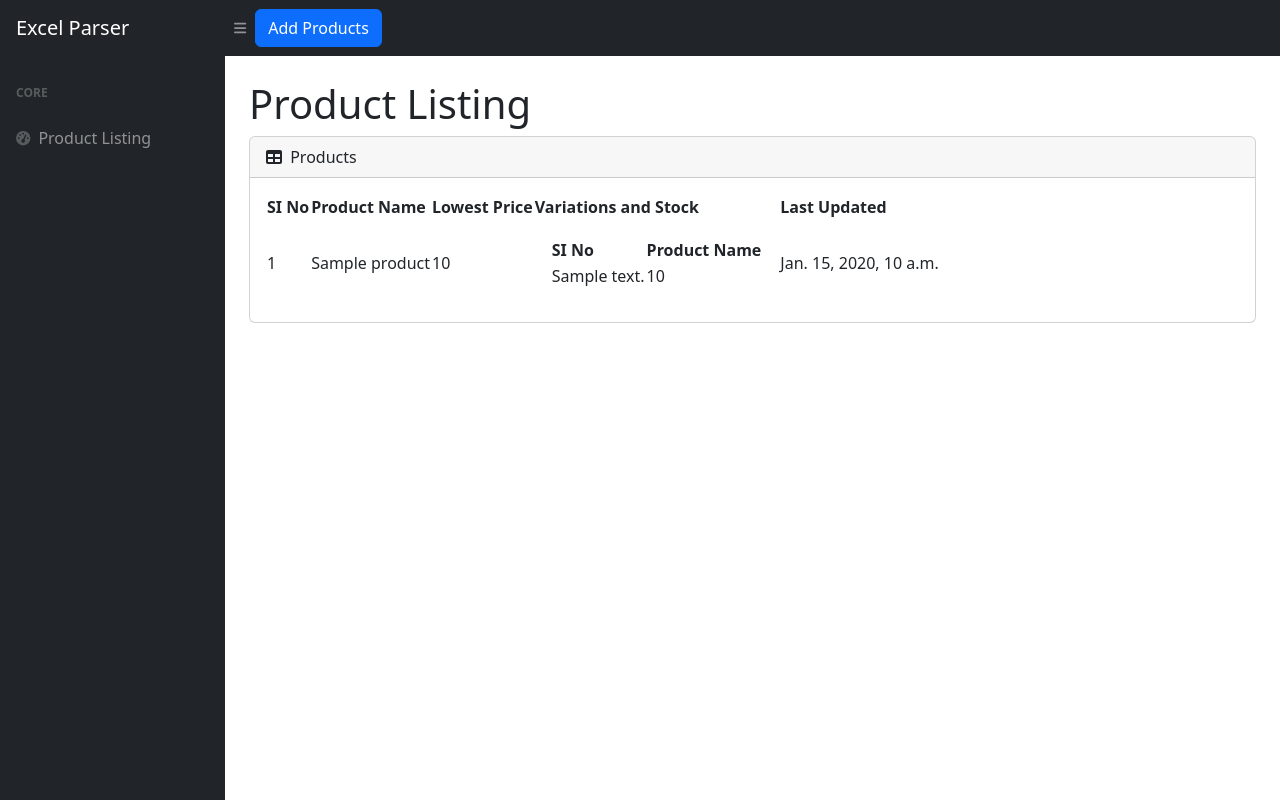
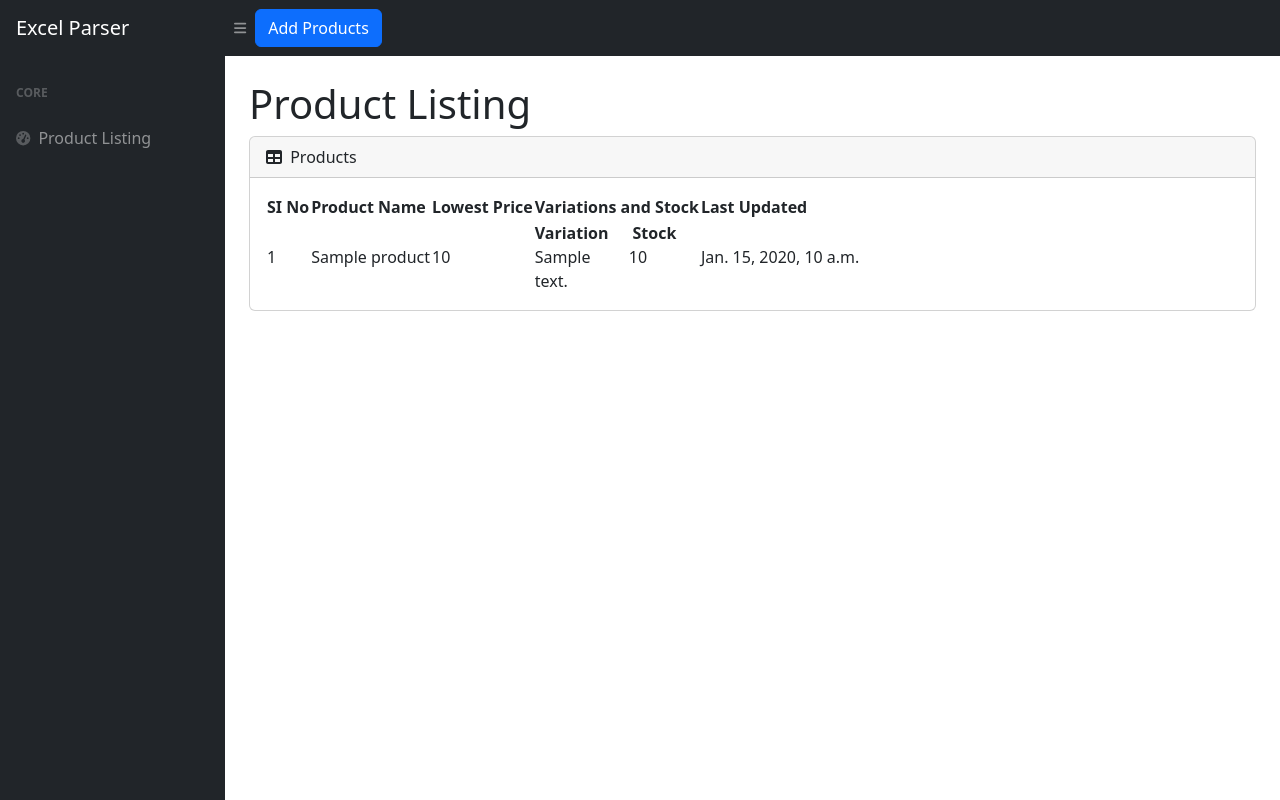
Before and after one commit to KevinKingslin/excelparser, a Django app: page / in a window 1280 px wide. Run offline with Django 4.2, Linux system fonts and the light colour scheme; tables that the repository leaves empty hold one stand-in row (values such as "Sample post"); some libraries are stand-ins or nearby versions.

Commit message:
Fixed add product bug

```diff
--- a/excelparser/static/excelparser/scripts.js
+++ b/excelparser/static/excelparser/scripts.js
@@ -1,49 +1,53 @@
-window.addEventListener('DOMContentLoaded', event => {
-
+window.addEventListener("DOMContentLoaded", (event) => {
     // Toggle the side navigation
-    const sidebarToggle = document.body.querySelector('#sidebarToggle');
+    const sidebarToggle = document.body.querySelector("#sidebarToggle");
     if (sidebarToggle) {
-        sidebarToggle.addEventListener('click', event => {
+        sidebarToggle.addEventListener("click", (event) => {
             event.preventDefault();
-            document.body.classList.toggle('sb-sidenav-toggled');
-            localStorage.setItem('sb|sidebar-toggle', document.body.classList.contains('sb-sidenav-toggled'));
+            document.body.classList.toggle("sb-sidenav-toggled");
+            localStorage.setItem(
+                "sb|sidebar-toggle",
+                document.body.classList.contains("sb-sidenav-toggled")
+            );
         });
     }
 
-    const datatablesSimple = document.getElementById('datatablesSimple');
+    const datatablesSimple = document.getElementById("datatablesSimple");
     if (datatablesSimple) {
         new simpleDatatables.DataTable(datatablesSimple);
     }
-
 });
 
-function addProducts(form){
-    event.preventDefault()
-    input = document.getElementById('excel_file')
-    const formData = new FormData()
+function addProducts() {
+    event.preventDefault();
+    input = document.getElementById("excel_file");
+    const formData = new FormData();
 
-    file = input.files[0]
+    file = input.files[0];
 
-    filetype = file.name.split('.').pop()
-    console.log(filetype)
-    if(filetype !== "xlsx"){
-        if(filetype !== "xls"){
-            alert("Invalid file type")
+    filetype = file.name.split(".").pop();
+    console.log(filetype);
+    if (filetype !== "xlsx") {
+        if (filetype !== "xls") {
+            alert("Invalid file type");
             return;
         }
     }
 
-    filesize = Math.round(file.size/1000000)
-    if(filesize > 2){
-        alert("File size greater than 2Mb")
+    filesize = Math.round(file.size / 1000000);
+    if (filesize > 2) {
+        alert("File size greater than 2Mb");
         return;
     }
 
-    formData.append('excel_file', input.files[0])
+    formData.append("excel_file", input.files[0]);
 
-    fetch('/addProducts',{
-        "method": 'POST',
-        "body": formData
-    })
-    window.location.reload();
+    fetch("/addProducts", {
+        method: "POST",
+        body: formData,
+    });
+
+    setTimeout(function(){
+        window.location.reload();
+     }, 1000);
 }
--- a/excelparser/templates/excelparser/index.html
+++ b/excelparser/templates/excelparser/index.html
@@ -8,6 +8,7 @@
         <meta name="viewport" content="width=device-width, initial-scale=1, shrink-to-fit=no" />
         <meta name="description" content="" />
         <meta name="author" content="" />
+        <!-- <meta http-equiv="refresh" content="1"> -->
         <title>Excel Parser</title>
         <link href="https://cdn.jsdelivr.net/npm/simple-datatables@7.1.2/dist/style.min.css" rel="stylesheet" />
         <link href="{% static 'excelparser/styles.css' %}" rel="stylesheet" />
@@ -22,7 +23,7 @@
             <button class="btn btn-link btn-sm order-1 order-lg-0 me-4 me-lg-0" id="sidebarToggle" href="#!"><i class="fas fa-bars"></i></button>
 
             <!-- Add Products Button -->
-            <button class="btn btn-primary" id="btnNavbarSearch" type="button" data-toggle="modal" data-target="#productModal">Add Products</button>
+            <button class="btn btn-primary" id="btnNavbarSearch" data-toggle="modal" data-target="#productModal">Add Products</button>
         </nav>
         <div id="layoutSidenav">
             <div id="layoutSidenav_nav">
@@ -58,15 +59,6 @@
                                             <th>Last Updated</th>
                                         </tr>
                                     </thead>
-                                    <!-- <tfoot>
-                                        <tr>
-                                            <th>SI No</th>
-                                            <th>Product Name</th>
-                                            <th>Lowest Price</th>
-                                            <th>Variations and Stock</th>
-                                            <th>Last Updated</th>
-                                        </tr>
-                                    </tfoot> -->
                                     <tbody>
                                       {% if productsCount != 0 %}
                                         {% for product in products %}
@@ -75,24 +67,26 @@
                                               <td>{{ product.name }}</td>
                                               <td>{{ product.lowest_price }}</td>
                                               <td>
-                                                <div class="card-body">
-                                                  <table>
-                                                    <thead>
-                                                      <tr>
-                                                          <th>SI No</th>
-                                                          <th>Product Name</th>
-                                                      </tr>
-                                                    </thead>
-                                                    {% for variation in variations %}
+                                                <div class="row">
+                                                  <div class="col">
+                                                    <span style="font-weight: bold;">Variation</span>
+                                                  </div>
+                                                  <div class="col font-weight-bold">
+                                                    <span style="font-weight: bold;">Stock</span>
+                                                  </div>
+                                                </div>
+                                                {% for variation in variations %}
                                                     {% if variation.product_ID|slugify == product.name|slugify %}
-                                                      <tr>
-                                                          <td style="margin: auto;">{{ variation.variation_text }}</td>
-                                                          <td>{{ variation.stock }}</td>
-                                                      </tr>
-                                                    {% endif %}
+                                                <div class="row">
+                                                  <div class="col">
+                                                    {{ variation.variation_text }}
+                                                  </div>
+                                                  <div class="col">
+                                                    {{ variation.stock }}
+                                                  </div>
+                                                </div>
+                                                {% endif %}
                                                   {% endfor %}
-                                                  </table>
-                                                </div>
                                               </td>
                                               <td>{{ product.last_updated }}</td>
                                           </tr>
--- a/excelparser/urls.py
+++ b/excelparser/urls.py
@@ -6,5 +6,6 @@ urlpatterns = [
     # View routes
     path("", views.index, name="index"),
 
+    # API route
     path("addProducts", views.addProducts, name="addProducts")
 ]
--- a/excelparser/views.py
+++ b/excelparser/views.py
@@ -47,11 +47,12 @@ def addProducts(request):
             variation = row[1].value
             stock = row[2].value
             price = row[3].value
+            # print(product_name, variation, stock, price)
 
             try:
                 product = Product.objects.get(name=product_name)
             except:
-                Product.objects.create(name=product_name, lowest_price=price)
+                product = Product.objects.create(name=product_name, lowest_price=price)
 
             try:
                 Variations.objects.get(variation_text=variation)
--- /dev/null
+++ b/requirements.txt
@@ -0,0 +1,4 @@
+asgiref==3.6.0
+Django==3.2.5
+pytz==2023.3
+sqlparse==0.4.3
```
Also changed, not shown: db.sqlite3.
